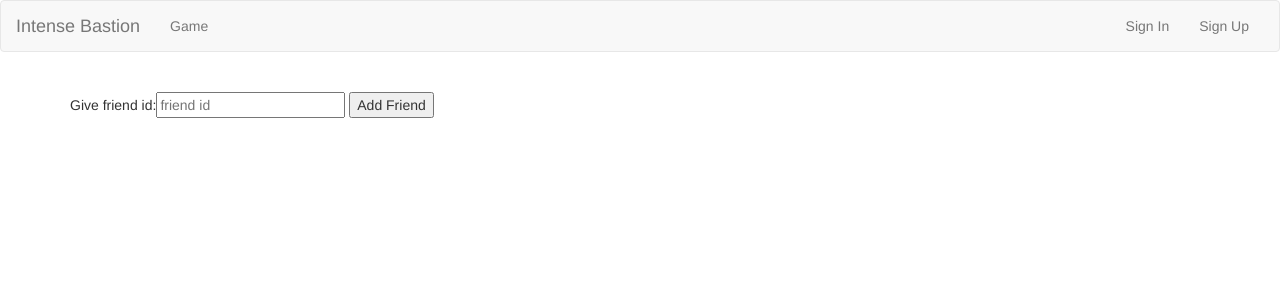
After one commit to rwiensko/PITE_PROJECT, a Django app: page /friends/ in a window 1280 px wide. The commit adds this page. Shown: the top 300 px of the page. Run offline with Django 3.2, Linux system fonts and the light colour scheme; some libraries are stand-ins or nearby versions.

Commit message:
friends list

```diff
--- a/NAME_TO_REFACTOR/urls.py
+++ b/NAME_TO_REFACTOR/urls.py
@@ -27,6 +27,7 @@ urlpatterns = [
     url(r'^new-activation-link/(?P<user_id>\d+)/$', new_activation_link),
     url(r'^register/success/$', register_success),
     url(r'^home/$', home),
+    url(r'^friends/$',add_nothing),
     url(r'^game-board/', include('game_board.urls')),
     url(r'^admin/', include(admin.site.urls)),
 ]
--- /dev/null
+++ b/accounts/templates/friends.html
@@ -0,0 +1,13 @@
+{% extends "base.html" %}
+
+{% block content %}
+  <form id="chatform">
+    <table id="chat">
+        <td>Give friend id:</td>
+        <td colspan=2>
+          <input id="message" type="text" placeholder="friend id">
+          <button type="submit" id="go">Add Friend</button>
+        </td>
+    </table>
+  </form>
+{% endblock content %}
--- a/accounts/templates/home.html
+++ b/accounts/templates/home.html
@@ -3,5 +3,4 @@
 {% block head %}Welcome to our game{% endblock %}
 {% block content %}
     <p>Welcome {{ user.username }} !!!</p>
-    <button  type="button">Load Friends</button>
 {% endblock %}
--- a/accounts/templates/registration/login.html
+++ b/accounts/templates/registration/login.html
@@ -5,7 +5,7 @@
     {% if form.errors %}
         <p>Your username and password didn't match. Please try again.</p>
     {% endif %}
-    <form method="post" action=".">
+    <form method="post" action=".">{% csrf_token %}
         <table border="0">
             <tr><th><label for="id_username">Username:</label></th><td>{{ form.username }}</td></tr>
             <tr><th><label for="id_password">Password:</label></th><td>{{ form.password }}</td></tr>
--- a/accounts/views.py
+++ b/accounts/views.py
@@ -1,7 +1,7 @@
 import hashlib
 import random
 from datetime import datetime
-from django.db import transaction
+from django.db import transaction, IntegrityError
 
 from django.contrib.auth.decorators import login_required
 from django.contrib.auth import logout
@@ -55,10 +55,7 @@ def logout_page(request):
 
 @login_required
 def home(request):
-    return render_to_response(
-        'home.html',
-        {'user': request.user}
-    )
+    return render_to_response('home.html',{'user': request.user})
 
 
 def activation(request, key):
@@ -105,15 +102,23 @@ def new_activation_link(request, user_id):
     return redirect(home)
 
 
+def add_nothing(request):
+    return render_to_response('friends.html', {'user': request.user})
+
 @transaction.atomic
-def add_friend(request, user_id, friend_id):
+def add_friend(request, friend_id):
     if request.method == 'POST':
+        user_id = request.user.id
         user = User.objects.get(id=user_id)
         friend = User.objects.get(id=friend_id)
         if user is not None and friend is not None and (user.is_active and friend.is_active):
-            user_profile = Profile.objects.get(user)
-            friend_profile = Profile.objects.get(friend)
-            user_profile.add_friend(friend_id)
-            friend_profile.add_friend(user_id)
-            user_profile.save()
-            friend_profile.save()
+            try:
+                user_profile = Profile.objects.get(user)
+                user_profile.save()
+                user_profile.add_friend(friend_id)
+                with transaction.atomic():
+                    friend_profile = Profile.objects.get(friend)
+                    friend_profile.add_friend(user_id)
+                    friend_profile.save()
+            except IntegrityError:
+                render(request, 'home.html', locals())
```
